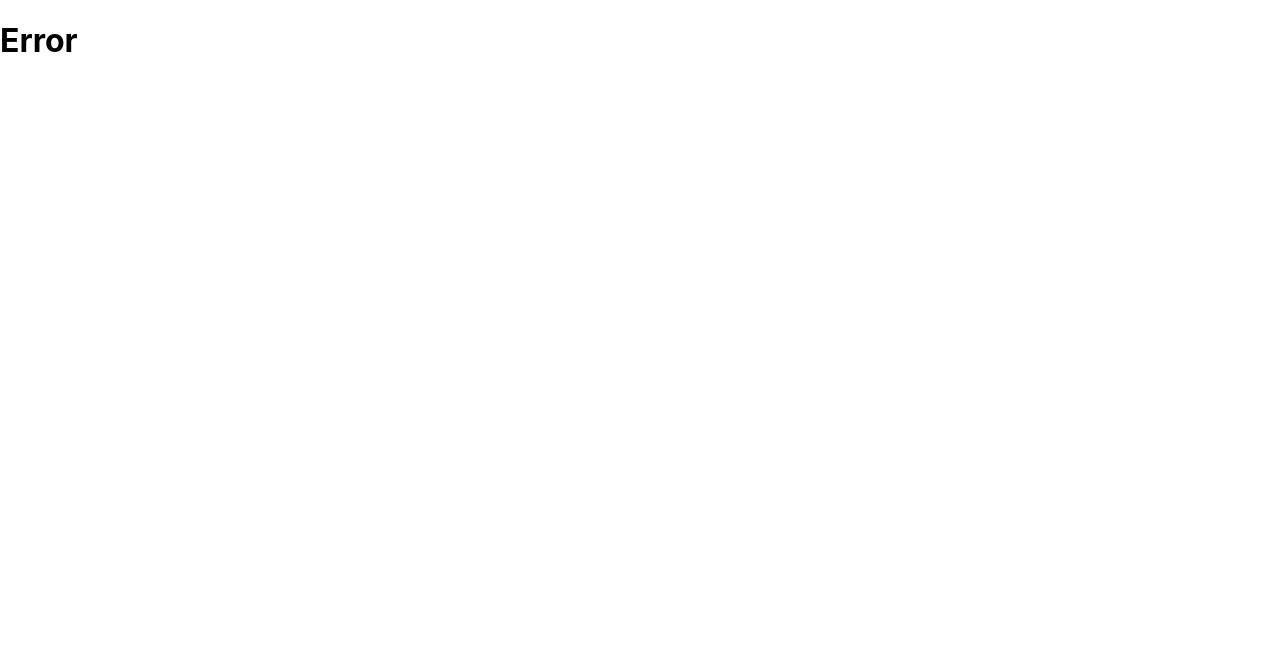
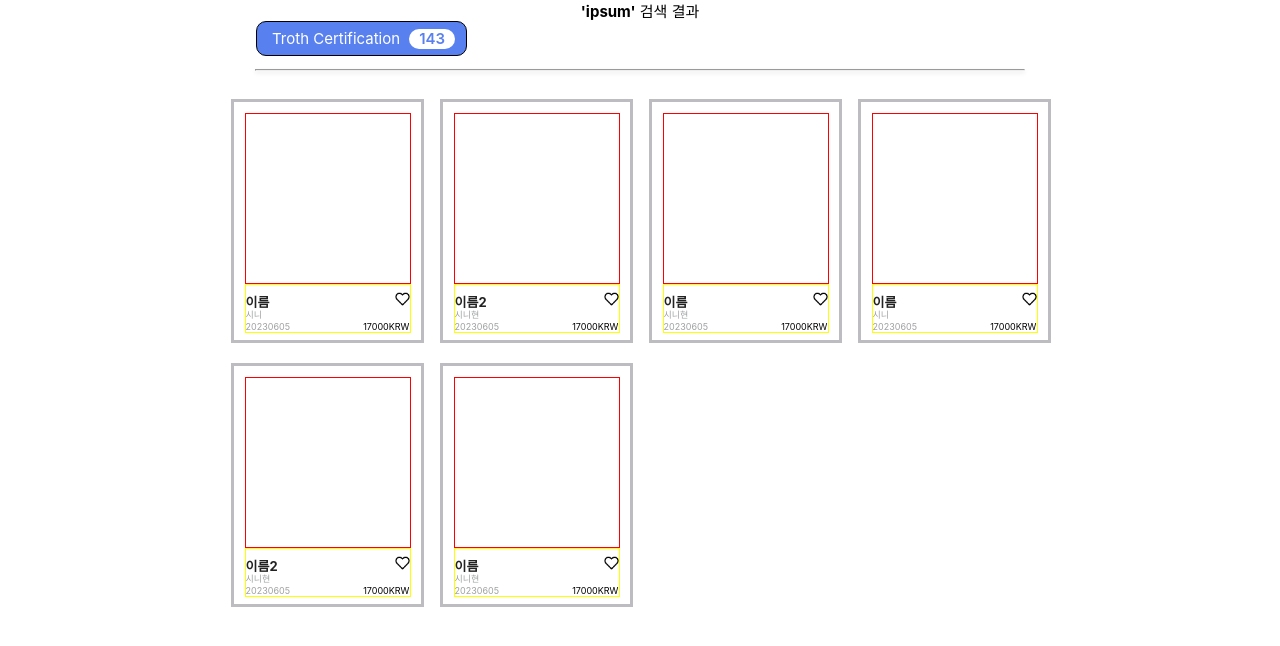
Before and after one commit to Troth-Cam/TrothCam_Web, a React (Create React App) app in the folder trothcam_web/: page /search_view in a window 1280 px wide. Before the commit this address had no page. Shown: the top 646 px of the page. Built offline with nearby package versions, Linux system fonts and the light colour scheme.

Commit message:
[ADD] searchView 페이지

```diff
--- /dev/null
+++ b/trothcam_web/src/components/SearchView.jsx
@@ -0,0 +1,76 @@
+import React, { useState } from 'react';
+import styled from 'styled-components';
+import PhotoBoard from './PhotoBoard';
+
+const PhotoBoardContainer = styled.div`
+  display: grid;
+  grid-template-columns: repeat(1, 1fr); // Four items in a row
+  gap: 20px; // Gap between items
+  margin: 0 auto; // Center the grid
+  max-width: 850px; // Maximum width for the grid (adjust as needed)
+`;
+const Search = styled.div`
+    font-size: 15px;
+    text-align: center;
+`;
+const SearchDiv = styled.div`
+display:flex;
+    font-size: 15px;
+    color: #ffffff;
+    background-color: #5980EF;
+    width: 194px;
+    height: 33px;
+    padding-left: 15px;
+    margin-left: 20%;
+    font-family: Inter;
+    border-radius: 10px;
+    align-items:center;
+    border: solid 1px #000000;
+`;
+const CountDiv = styled.div`
+display: flex;
+justify-content: center; // Horizontally center content
+align-items: center; // Vertically center content
+width: 46px;
+height: 20px;
+border-radius: 10px;
+background-color: #ffffff;
+color: #5980EF;
+font-size: 15px;
+font-family: Inter;
+font-weight: 600;
+text-align: center;
+margin-left: 9px;
+}
+`;
+const Hr = styled.hr`
+ color:#777777;
+ width: 60%;
+ margin-top: 13px;
+ box-shadow: 0px 2px 4px rgba(0, 0, 0, 0.1); // Add shadow
+`
+
+const SearchView = () =>{
+
+    const photoList = [
+        {"Name": "이름", "price": "17000", "owner": "시니"},
+        {"Name": "이름2", "price": "17000", "owner": "시니현"},
+        {"Name": "이름", "price": "17000", "owner": "시니현"},
+        {"Name": "이름", "price": "17000", "owner": "시니"},
+        {"Name": "이름2", "price": "17000", "owner": "시니현"},
+        {"Name": "이름", "price": "17000", "owner": "시니현"},
+      ];
+    const [searchResult, setSearchResult] = useState("ipsum");
+    return <>
+
+        <Search><b>'{searchResult}'</b> 검색 결과</Search>
+        <SearchDiv>Troth Certification
+            <CountDiv>143</CountDiv>
+        </SearchDiv>
+        <Hr/>
+        <PhotoBoardContainer>
+            <PhotoBoard photoList={photoList} />
+        </PhotoBoardContainer>
+    </>
+}
+export default SearchView;
--- a/trothcam_web/src/components/header/SearchBox.jsx
+++ b/trothcam_web/src/components/header/SearchBox.jsx
@@ -1,7 +1,7 @@
 import React, { useState } from "react";
 import styled from "styled-components";
 import { Link } from "react-router-dom";
-import { useNavigate, yuseLocation } from "react-router-dom";
+import { useNavigate, yyuseLocation } from "react-router-dom";
 import { ReactComponent as Logo } from "../../assets/logo.svg";
 import { ReactComponent as SearchIcon } from "../../assets/search.svg";
 
--- a/trothcam_web/src/index.js
+++ b/trothcam_web/src/index.js
@@ -14,6 +14,8 @@ import Login from "./components/Login";
 import ProductDetail from "./components/ProductDetail";
 import DetailOthers from "./components/Detail_others";
 import DetailMe from "./components/Detail_me";
+import SearchView from "./components/SearchView";
+
 const router = createBrowserRouter([
   {
     path: "/",
@@ -30,6 +32,7 @@ const router = createBrowserRouter([
       { path: "/productdetail", element: <ProductDetail/>},
       { path: "/detail_others", element: <DetailOthers/> },
       { path: "/detail_me", element: <DetailMe/> },
+      { path: "/search_view", element: <SearchView/> }
     ],
   },
 ]);
```
